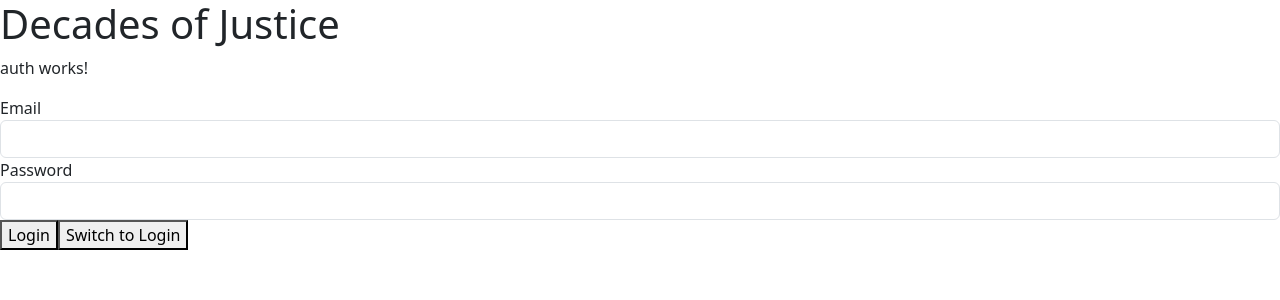
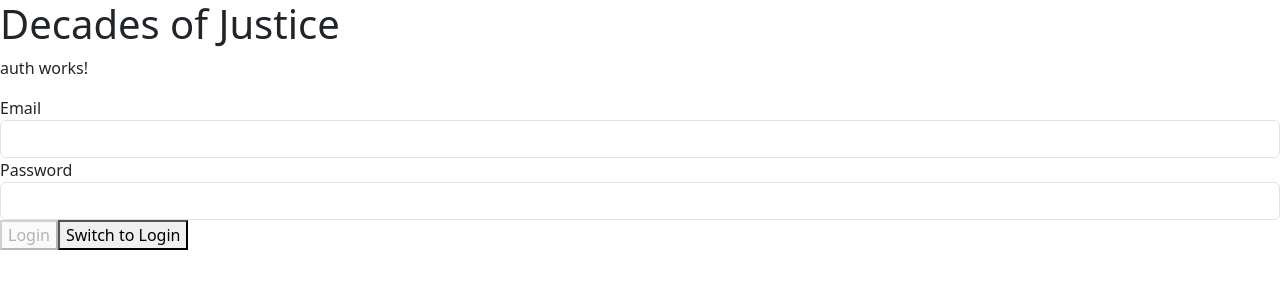
Before and after one commit to WilderDev/DecadesOfJustice, an Angular app: page / in a window 1280 px wide. Shown: the top 300 px of the page. Built offline with nearby package versions, Linux system fonts and the light colour scheme.

Commit message:
Added Form Functions

```diff
--- a/src/app/app.module.ts
+++ b/src/app/app.module.ts
@@ -1,6 +1,7 @@
 import { NgModule } from '@angular/core';
 import { BrowserModule } from '@angular/platform-browser';
 
+import { FormsModule } from '@angular/forms'
 import { AppRoutingModule } from './app-routing.module';
 import { AppComponent } from './app.component';
 import { AuthComponent } from './shared/auth/auth.component';
@@ -12,7 +13,8 @@ import { AuthComponent } from './shared/auth/auth.component';
   ],
   imports: [
     BrowserModule,
-    AppRoutingModule
+    AppRoutingModule,
+    FormsModule,
   ],
   providers: [],
   bootstrap: [AppComponent]
--- a/src/app/shared/auth/auth.component.html
+++ b/src/app/shared/auth/auth.component.html
@@ -1,22 +1,26 @@
 <p>auth works!</p>
 <div>
   <div>
-    <form>
+    <form #authFormRef="ngForm" (ngSubmit)="onAuthFormSubmit(authFormRef)">
       <!-- EMAIL -->
       <div class="form-group">
         <label for="email">Email</label>
         <input
-        type="email" id="email" name="email" class="form-control" email
+        type="email" id="email" name="email" class="form-control" email ngModel required
         />
       </div>
 
       <!-- PASSWORD -->
       <div class="form-group">
         <label for="password">Password</label>
-        <input type="password" id="password" name="password" class="form-control"/>
+        <input type="password" id="password" name="password" class="form-control"
+        minlength="6"
+        ngModel
+        required/>
       </div>
 
-      <button type="submit">{{ isLoginMode ? "Login" : "Sign Up" }}</button>
+      <!-- BUTTONS -->
+      <button type="submit" [disabled]="!authFormRef.valid">{{ isLoginMode ? "Login" : "Sign Up" }}</button>
       <button type="button" (click)="onSwitchAuthMode()">Switch to {{ isLoginMode ? "Login" : "Sign Up" }}</button>
     </form>
   </div>
--- a/src/app/shared/auth/auth.component.ts
+++ b/src/app/shared/auth/auth.component.ts
@@ -1,4 +1,5 @@
 import { Component } from '@angular/core';
+import { NgForm } from '@angular/forms';
 
 @Component({
   selector: 'app-auth',
@@ -12,4 +13,9 @@ export class AuthComponent {
     this.isLoginMode = !this.isLoginMode;
   }
 
+
+  onAuthFormSubmit(formObj: NgForm) {
+    console.log('Form Values:', formObj.value);
+    formObj.reset()
+  }
 }
```
